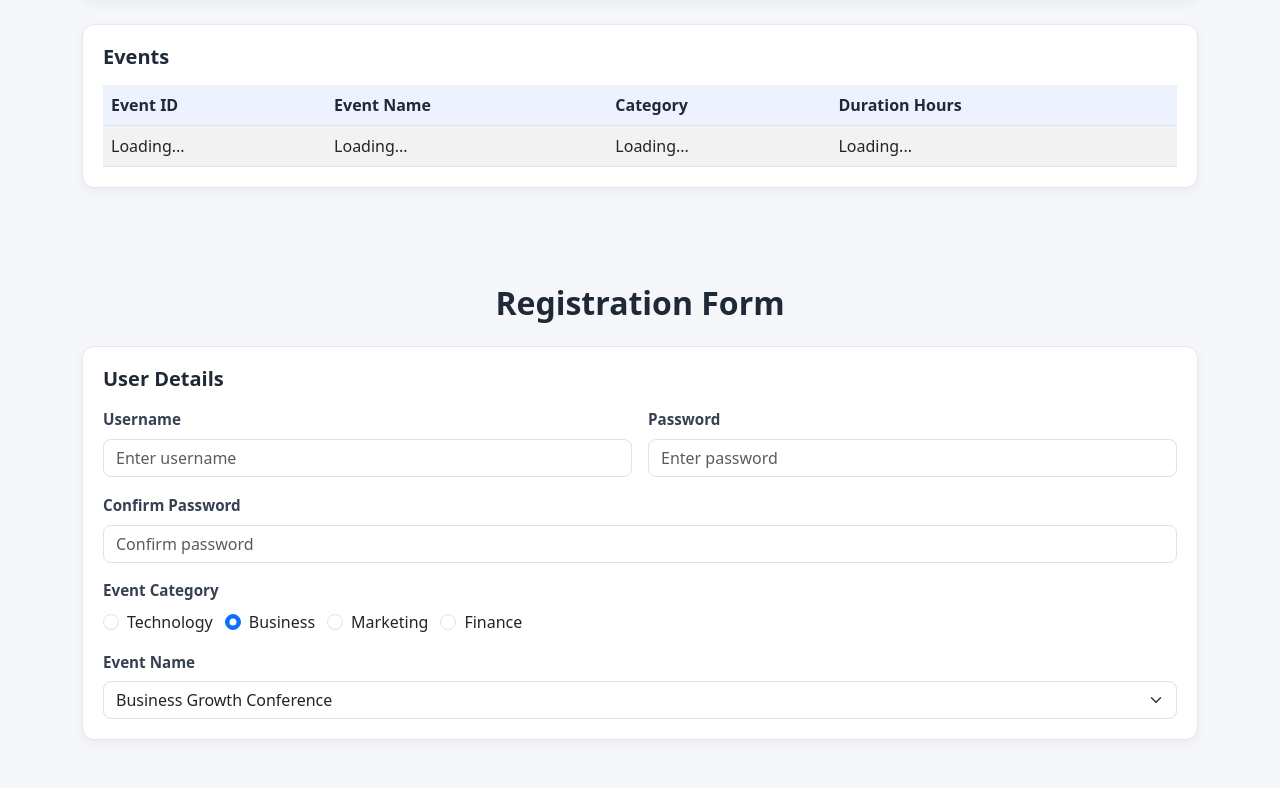
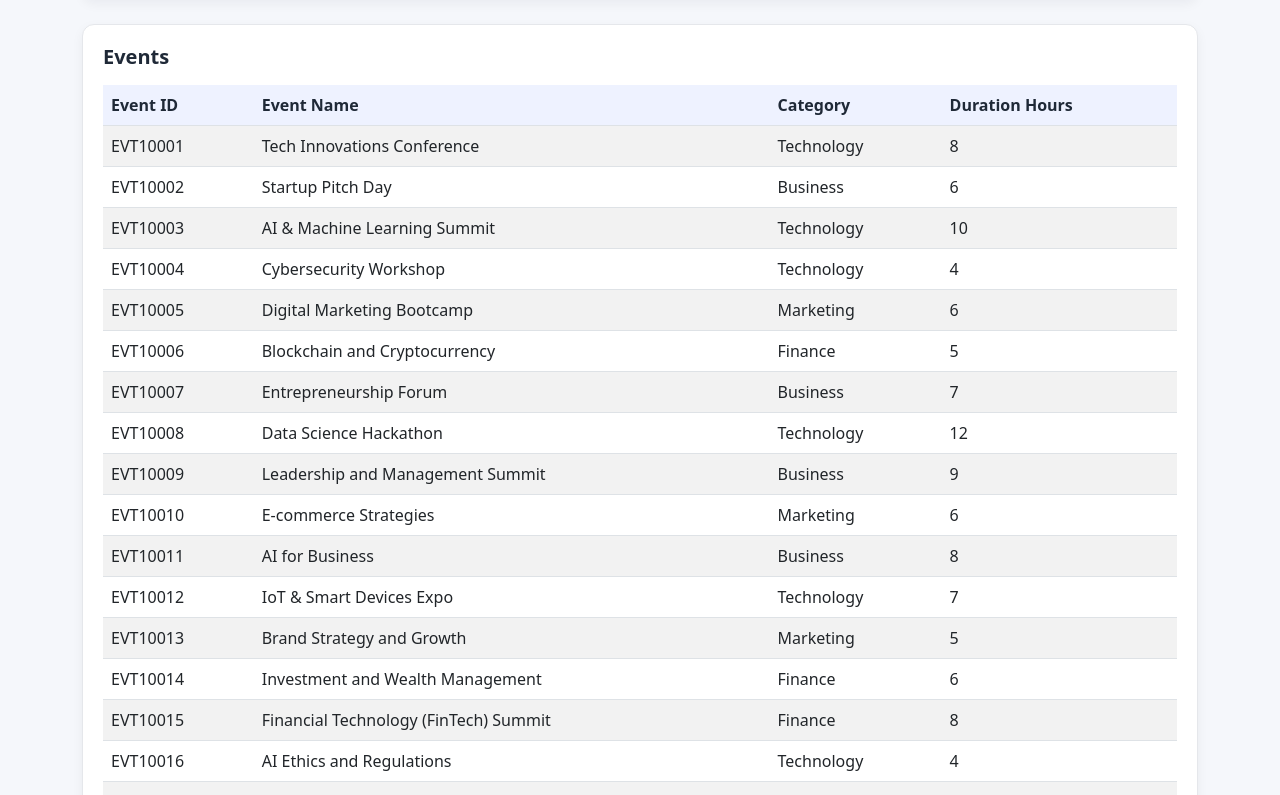
Before and after one commit to khaimonh/COS30043, a Vue app in the folder assignment1/: page / in a window 1280 px wide. Shown: the part 1965-2760 px from the top of the page. Built offline with nearby package versions, Linux system fonts and the light colour scheme.

Commit message:
rename week2, update eventInformation to show all events in events.txt

```diff
--- a/assignment1/src/components/EventInformation.vue
+++ b/assignment1/src/components/EventInformation.vue
@@ -1,5 +1,18 @@
 <script setup>
+import { ref, onMounted } from 'vue'
 import '../assets/styles/eventInformation.css'
+
+const events = ref([])
+
+onMounted(async () => {
+    try {
+        const response = await fetch('/events.txt')
+        const text = await response.text()
+        events.value = eval(text)
+    } catch (error) {
+        console.error('Error loading events:', error)
+    }
+})
 </script>
 
 <template>
@@ -170,11 +183,11 @@ import '../assets/styles/eventInformation.css'
                                     </tr>
                                 </thead>
                                 <tbody>
-                                    <tr>
-                                        <td>Loading...</td>
-                                        <td>Loading...</td>
-                                        <td>Loading...</td>
-                                        <td>Loading...</td>
+                                    <tr v-for="event in events" :key="event.eventid">
+                                        <td>{{ event.eventid }}</td>
+                                        <td>{{ event.eventname }}</td>
+                                        <td>{{ event.category }}</td>
+                                        <td>{{ event.durationhour }}</td>
                                     </tr>
                                 </tbody>
                             </table>
```
